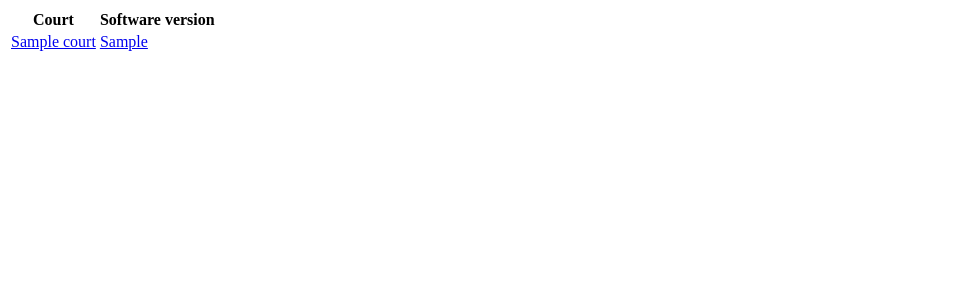
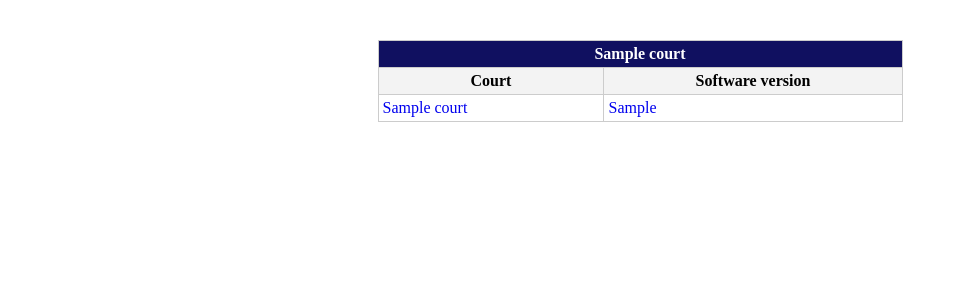
Before and after one commit to audiodude/court-version-scraper, a Flask app: template templates/index.html in a window 1280 px wide. Shown: the top 300 px of the page, without its empty margins (0-955 px from the left). Run offline with Flask 2, Linux system fonts and the light colour scheme; the template is opened without the code that fills it: most values are stand-ins (such as "Sample title", 1, 10 or a date in 2020).

Commit message:
Add CSS. Group courts by type and output type in HTML.

```diff
--- a/app.py
+++ b/app.py
@@ -11,7 +11,7 @@ def index():
 
 @app.route('/courts.json')
 def json():
-  return flask.jsonify(courts=scrape.get_all_courts())
+  return flask.jsonify(scrape.get_all_courts())
 
 if __name__ == '__main__':
   app.run(host='0.0.0.0', port=5000, debug=True)
--- /dev/null
+++ b/static/style.css
@@ -0,0 +1,32 @@
+table {
+  min-width: 525px;
+  margin: 40px auto;
+  border-collapse: collapse;
+  border-spacing: 0;
+}
+
+td, th {
+  padding: 4px;
+  border: 1px solid #ccc;
+}
+
+th {
+  background: #f3f3f3;
+}
+
+.court-type {
+  background-color: #101060;
+  color: #fff;
+}
+
+tr:nth-child(even) td {
+  background: #F1F1F1;
+}
+
+a {
+  text-decoration: none;
+}
+
+a:hover {
+  text-decoration: underline;
+}
--- a/templates/index.html
+++ b/templates/index.html
@@ -2,21 +2,24 @@
 <html>
 <head>
   <title>PACER Court software versions</title>
+  <link rel="stylesheet" type="text/css" href="/static/style.css"/>
 </head>
 <body>
-  <table>
+  {% for name, group in all_courts.items() %}
+    <table id="court-{{ group['id'] }}">
+      <th class="court-type" colspan="2">{{ name }}</th>
       <tr>
         <th>Court</th>
         <th>Software version</th>
       </tr>
-    {% for court in all_courts %}
+      {% for court in group['courts'] %}
         <tr>
-        <td>
+          <td class="court-name">
             <a href ="{{ court['court_link'] }}">
               {{ court['court'] }}
             </a>
           </td>
-        <td>
+          <td class="software-version">
             <a href="{{ court['info_link'] }}">
               {{ court['software_version'] }}
             </a>
@@ -24,4 +27,5 @@
         </tr>
       {% endfor %}
     </table>
+  {% endfor %}
 </body>
```
Also changed, not shown: scrape.py (+8 -4 lines). Lines whose indentation alone changed are shown as unchanged.
